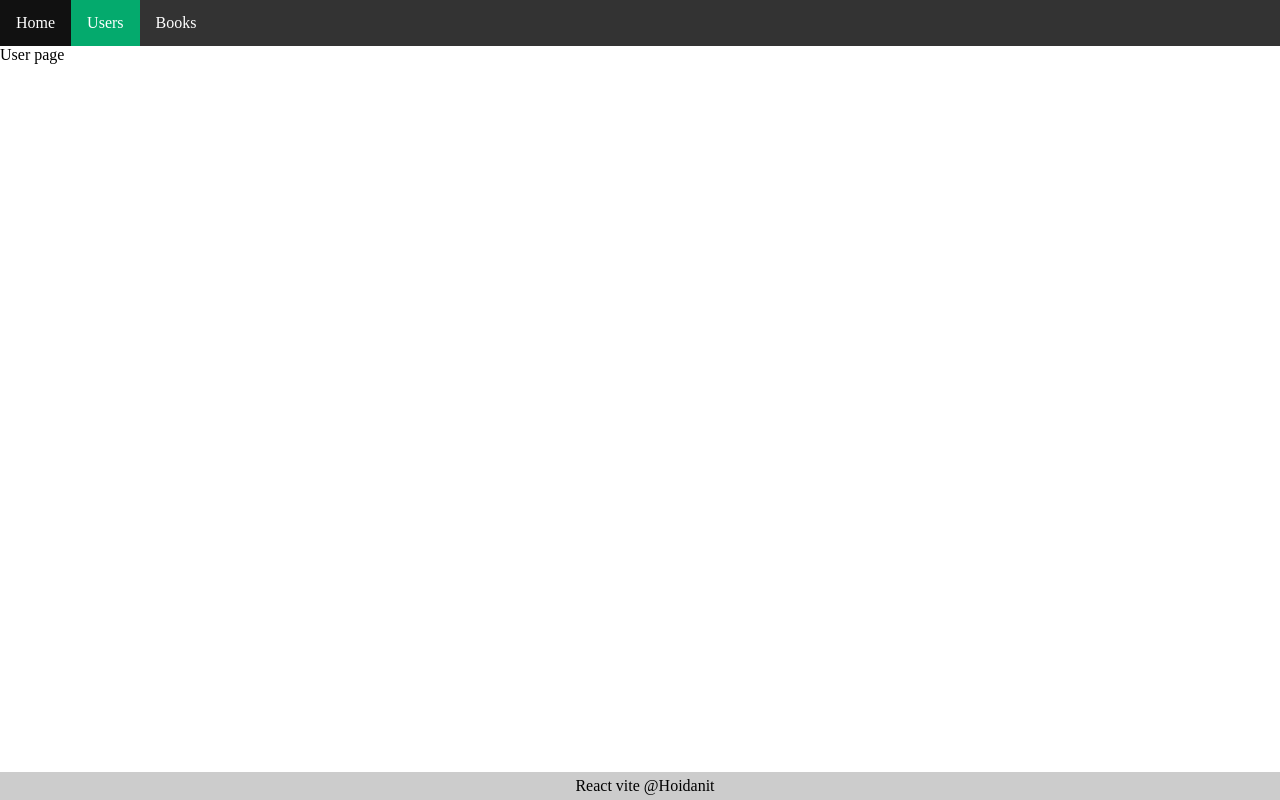
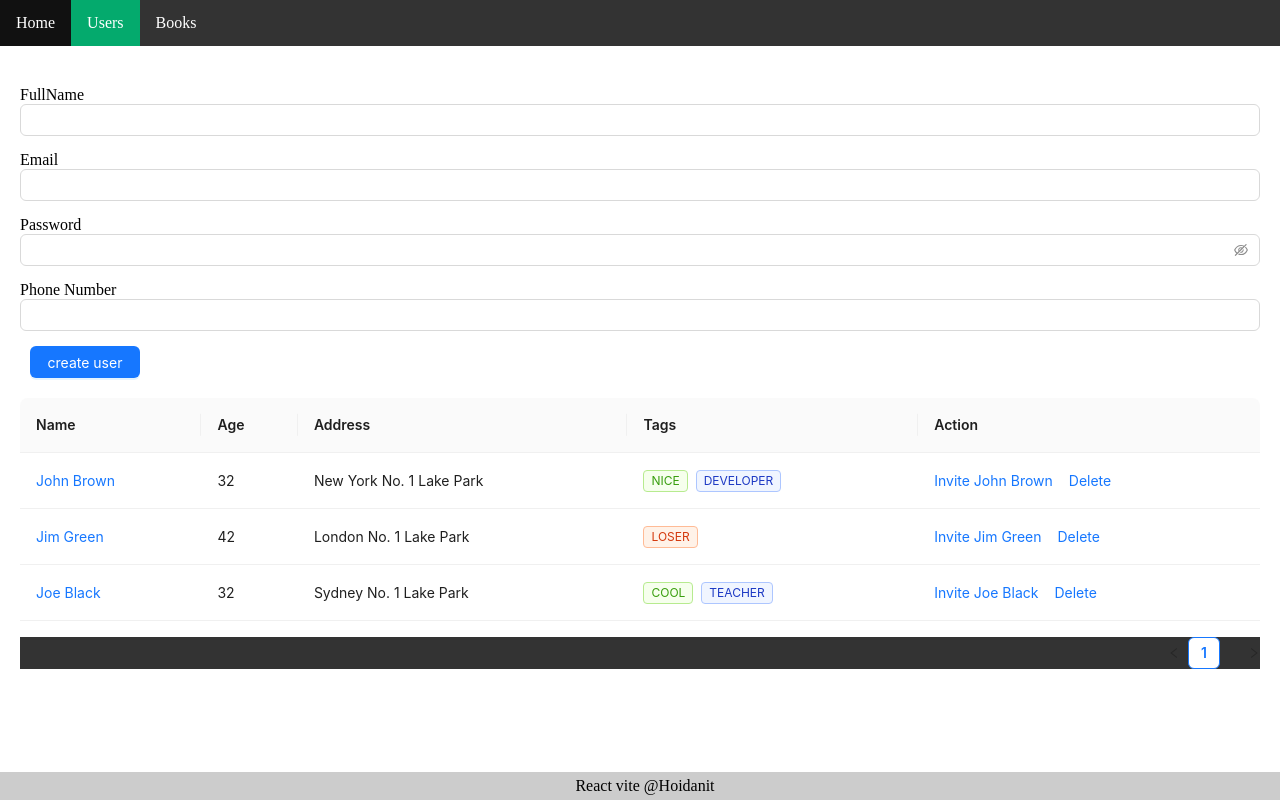
Before and after one commit to thuannd2k5/start_react, a React (Vite) app: page /users in a window 1280 px wide. Built offline with nearby package versions, Linux system fonts and the light colour scheme.

Commit message:
state hoa form

```diff
--- a/src/components/todo/todo.css
+++ b/src/components/todo/todo.css
@@ -12,15 +12,6 @@
     -webkit-text-fill-color: transparent;
 }
 
-input[type="text"] {
-    width: 240px;
-    height: 32px;
-    font-size: 16px;
-    padding: 5px 15px;
-    border-radius: 6px;
-    border: 1px solid #ccc;
-    outline: none;
-}
 
 button {
     width: 110px;
--- /dev/null
+++ b/src/components/user/user.form.jsx
@@ -0,0 +1,58 @@
+import { Input } from 'antd';
+import { Button, Flex } from 'antd';
+import { useState } from 'react';
+
+const UserForm = () => {
+    const [fullName, setFullName] = useState("");
+    const [email, setEmail] = useState("");
+    const [password, setPassword] = useState("");
+    const [phone, setPhone] = useState("");
+
+    const handClickBtn = () => {
+        console.log("check form data >>>", { fullName, email, password, phone });
+    }
+
+    return (
+        <div className='user-form' style={{ margin: "20px 0" }}>
+            <div style={{ display: "flex", gap: "15px", flexDirection: " column" }}>
+                <div>
+                    <span>FullName</span>
+                    <Input
+                        value={fullName}
+                        onChange={(event) => { setFullName(event.target.value) }}
+                    />
+                </div>
+                <div>
+                    <span>Email</span>
+                    <Input
+                        value={email}
+                        onChange={(event) => { setEmail(event.target.value) }}
+                    />
+                </div>
+                <div>
+                    <span>Password</span>
+                    <Input.Password
+                        value={password}
+                        onChange={(event) => { setPassword(event.target.value) }}
+                    />
+                </div>
+                <div>
+                    <span>Phone Number</span>
+                    <Input
+                        value={phone}
+                        onChange={(event) => { setPhone(event.target.value) }}
+                    />
+                </div>
+                <div>
+                    <Button
+                        onClick={handClickBtn}
+                        type='primary'>create user</Button>
+                </div>
+            </div>
+
+        </div>
+    )
+
+}
+
+export default UserForm;
--- /dev/null
+++ b/src/components/user/user.table.jsx
@@ -0,0 +1,80 @@
+import { Space, Table, Tag } from 'antd';
+
+
+const UserTable = () => {
+    const columns = [
+        {
+            title: 'Name',
+            dataIndex: 'name',
+            key: 'name',
+            render: text => <a>{text}</a>,
+        },
+        {
+            title: 'Age',
+            dataIndex: 'age',
+            key: 'age',
+        },
+        {
+            title: 'Address',
+            dataIndex: 'address',
+            key: 'address',
+        },
+        {
+            title: 'Tags',
+            key: 'tags',
+            dataIndex: 'tags',
+            render: (_, { tags }) => (
+                <>
+                    {tags.map(tag => {
+                        let color = tag.length > 5 ? 'geekblue' : 'green';
+                        if (tag === 'loser') {
+                            color = 'volcano';
+                        }
+                        return (
+                            <Tag color={color} key={tag}>
+                                {tag.toUpperCase()}
+                            </Tag>
+                        );
+                    })}
+                </>
+            ),
+        },
+        {
+            title: 'Action',
+            key: 'action',
+            render: (_, record) => (
+                <Space size="middle">
+                    <a>Invite {record.name}</a>
+                    <a>Delete</a>
+                </Space>
+            ),
+        },
+    ];
+    const data = [
+        {
+            key: '1',
+            name: 'John Brown',
+            age: 32,
+            address: 'New York No. 1 Lake Park',
+            tags: ['nice', 'developer'],
+        },
+        {
+            key: '2',
+            name: 'Jim Green',
+            age: 42,
+            address: 'London No. 1 Lake Park',
+            tags: ['loser'],
+        },
+        {
+            key: '3',
+            name: 'Joe Black',
+            age: 32,
+            address: 'Sydney No. 1 Lake Park',
+            tags: ['cool', 'teacher'],
+        },
+    ];
+    return (
+        <Table columns={columns} dataSource={data} />
+    )
+}
+export default UserTable;
--- a/src/pages/user.jsx
+++ b/src/pages/user.jsx
@@ -1,6 +1,13 @@
+import UserForm from "../components/user/user.form";
+import UserTable from "../components/user/user.table"
+
 const UserPage = () => {
     return (
-        <div>User page</div>
+        <div style={{ padding: "20px" }}>
+            <UserForm />
+            <UserTable />
+
+        </div>
     )
 }
 
```
